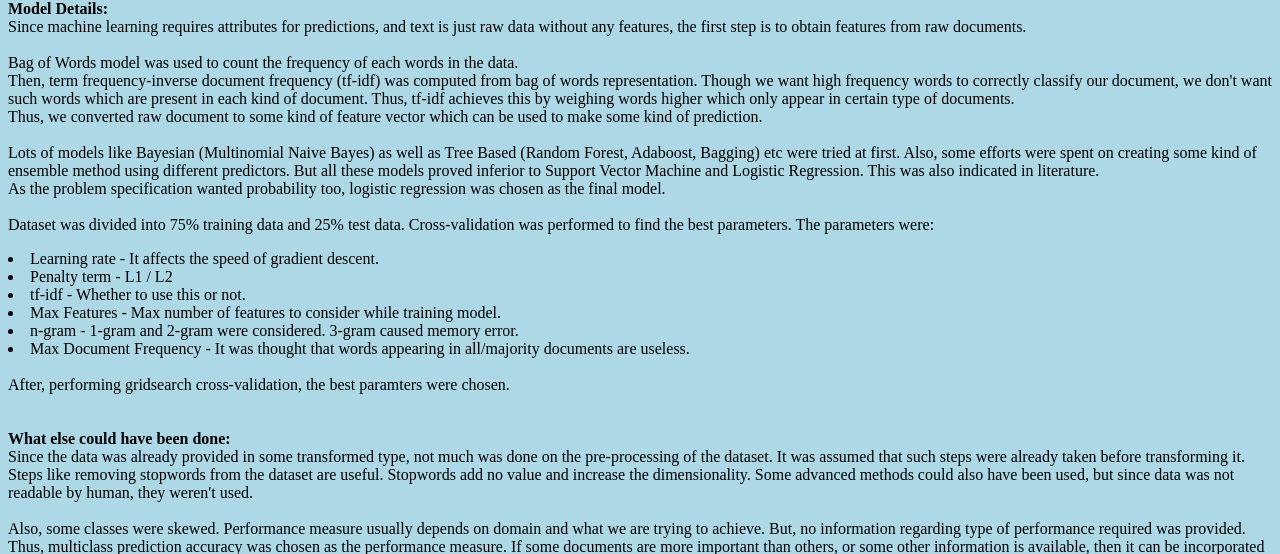
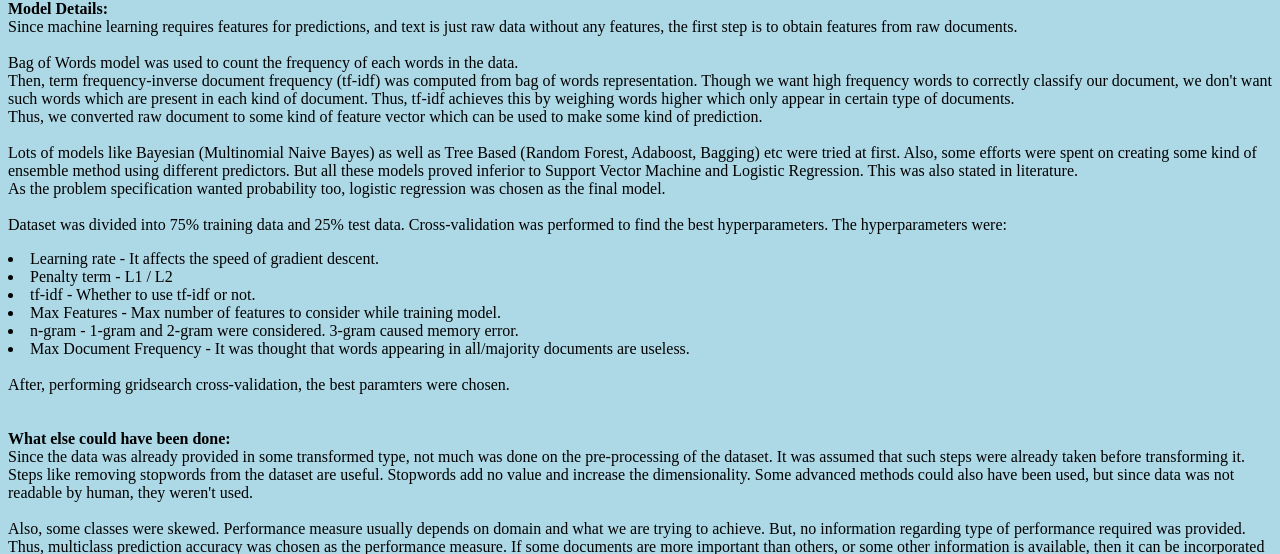
Before and after one commit to AdityaPasari/Text_Classification, a Flask app: page /model_details in a window 1280 px wide. Shown: the part 16-570 px from the top of the page. Run offline with Flask 2, Linux system fonts and the light colour scheme; parts of the project's set-up code (start-up, migrations or seed data) failed here and were passed over.

Commit message:
Add files via upload

```diff
--- a/flaskapp/templates/model_details.html
+++ b/flaskapp/templates/model_details.html
@@ -12,7 +12,7 @@
         <p>
 
           <b>Model Details:</b><br>
-          Since machine learning requires attributes for predictions, and text is just raw data without any features,
+          Since machine learning requires features for predictions, and text is just raw data without any features,
           the first step is to obtain features from raw documents. <br> <br>
 
             Bag of Words model was used to count the frequency of each words in the data. <br>
@@ -23,13 +23,13 @@
 
             Lots of models like Bayesian (Multinomial Naive Bayes) as well as Tree Based (Random Forest, Adaboost, Bagging) etc were tried at first.
             Also, some efforts were spent on creating some kind of ensemble method using different predictors.
-            But all these models proved inferior to Support Vector Machine and Logistic Regression. This was also indicated in literature.<br>
+            But all these models proved inferior to Support Vector Machine and Logistic Regression. This was also stated in literature.<br>
             As the problem specification wanted probability too, logistic regression was chosen as the final model. <br><br>
 
-            Dataset was divided into 75% training data and 25% test data. Cross-validation was performed to find the best parameters. The parameters were:
+            Dataset was divided into 75% training data and 25% test data. Cross-validation was performed to find the best hyperparameters. The hyperparameters were:
             <li>Learning rate - It affects the speed of gradient descent.</li>
             <li>Penalty term - L1 / L2 </li>
-            <li>tf-idf - Whether to use this or not. </li>
+            <li>tf-idf - Whether to use tf-idf or not. </li>
             <li>Max Features - Max number of features to consider while training model.</li>
             <li>n-gram - 1-gram and 2-gram were considered. 3-gram caused memory error.</li>
             <li>Max Document Frequency - It was thought that words appearing in all/majority documents are useless.</li> <br>
```
